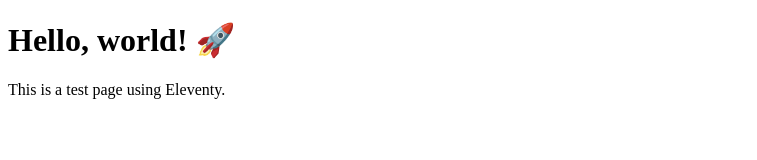
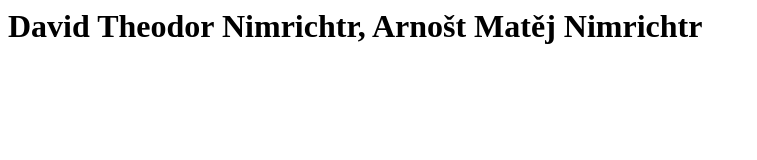
Before and after one commit to Tedodor423/nimriweb, an Eleventy site: page src/index.md in a window 1280 px wide. Shown: the whole page, without its empty margins (0-757 px from the left). Built offline with nearby package versions, Linux system fonts and the light colour scheme; Eleventy itself is replaced by a stand-in of ours; files that its build step writes are made by us from their sources.

```diff
--- a/src/index.md
+++ b/src/index.md
@@ -1,7 +1 @@
----
-title: "Welcome to NimriSite"
-layout: "layout.njk"
----
-
-# Hello, world! 🚀
-This is a test page using Eleventy.
+# David Theodor Nimrichtr, Arnošt Matěj Nimrichtr
```
